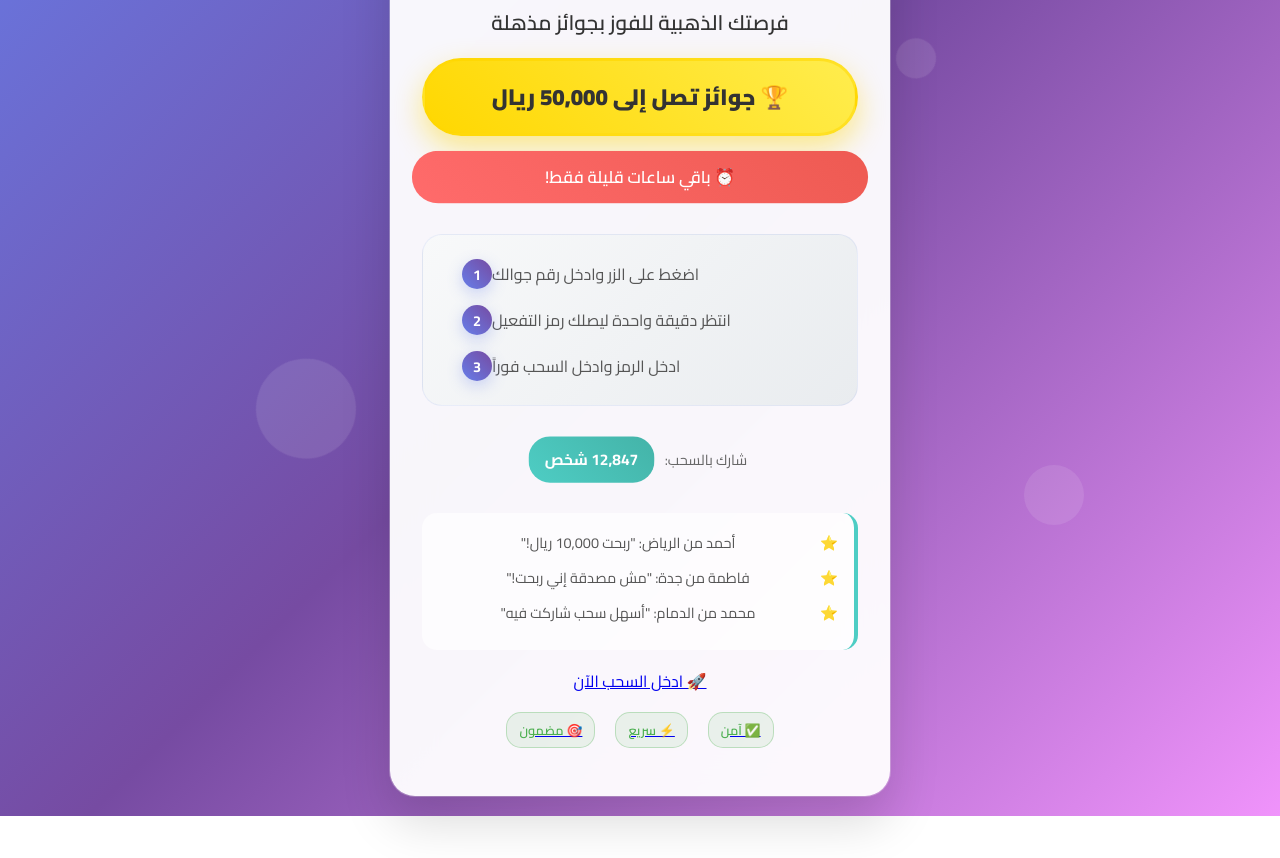
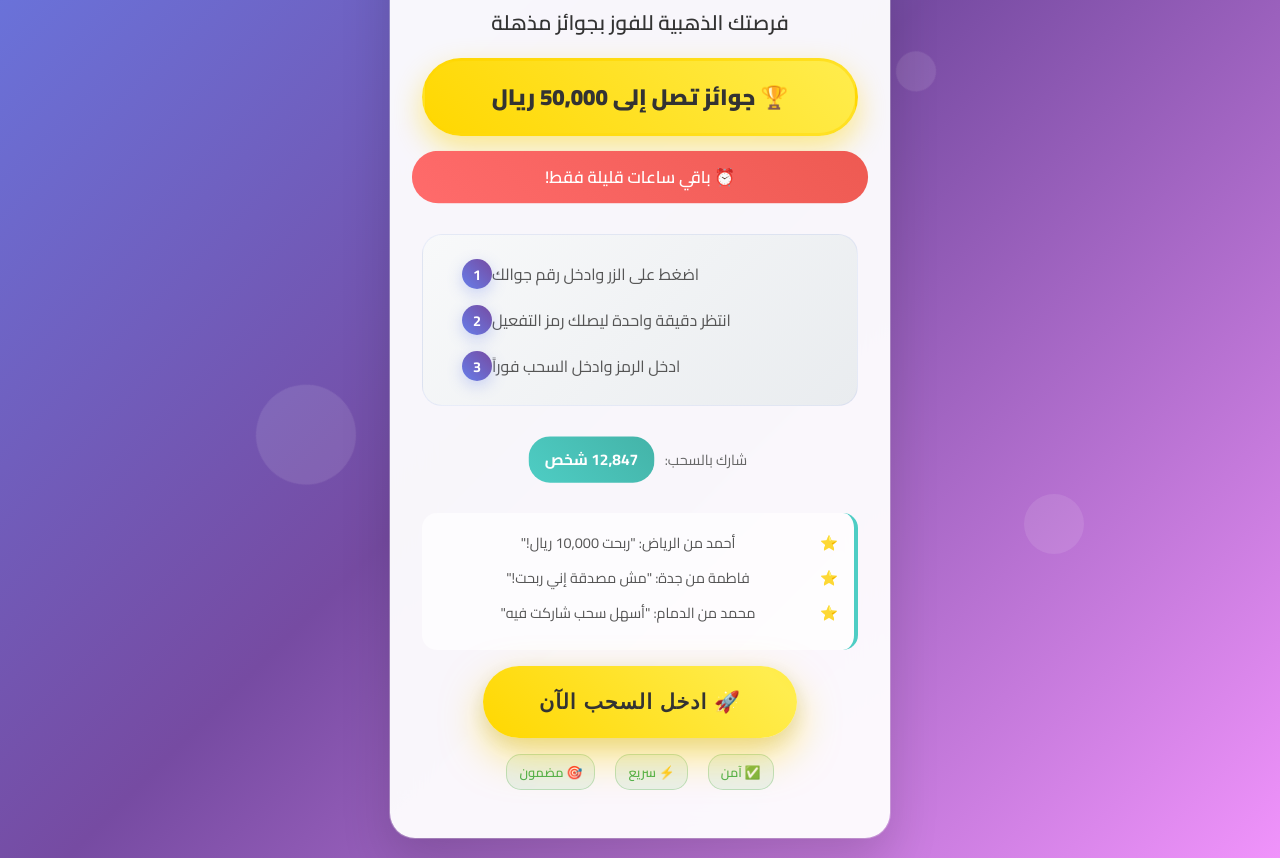
Before and after one commit to iliasb010203/fezzoudubai, a plain HTML site: page index.html in a window 1280 px wide. Shown: the part 288-1146 px from the top of the page. Before the commit the page ends 1104 px from the top, so only its background shows below. Drawn offline with Linux system fonts and the light colour scheme.

Commit message:
Update index.html

```diff
--- a/index.html
+++ b/index.html
@@ -507,7 +507,7 @@
                 <div class="testimonial">محمد من الدمام: "أسهل سحب شاركت فيه"</div>
             </div>
 
-        <a href="https://smrturl.co/6b4adcf" class="cta-button" onclick="addClickEffect(event)">
+            <button class="enter-button" onclick="enterRegistration()">
                 🚀 ادخل السحب الآن
             </button>
 
@@ -521,14 +521,8 @@
 
     <script>
         function enterRegistration() {
-            // Add your registration page URL here
-            // window.location.href = 'https://smrturl.co/6b4adcf';
-
-            // For demo purposes, show an alert
-            alert('جارٍ توجيهك إلى صفحة التسجيل...');
-
-            // Example: Replace with your actual registration page
-            // window.open('https://smrturl.co/6b4adcf', '_blank');
+            // Redirect to your registration page
+            window.open('https://smrturl.co/6b4adcf', '_blank');
         }
 
         // Add entrance animations
```
